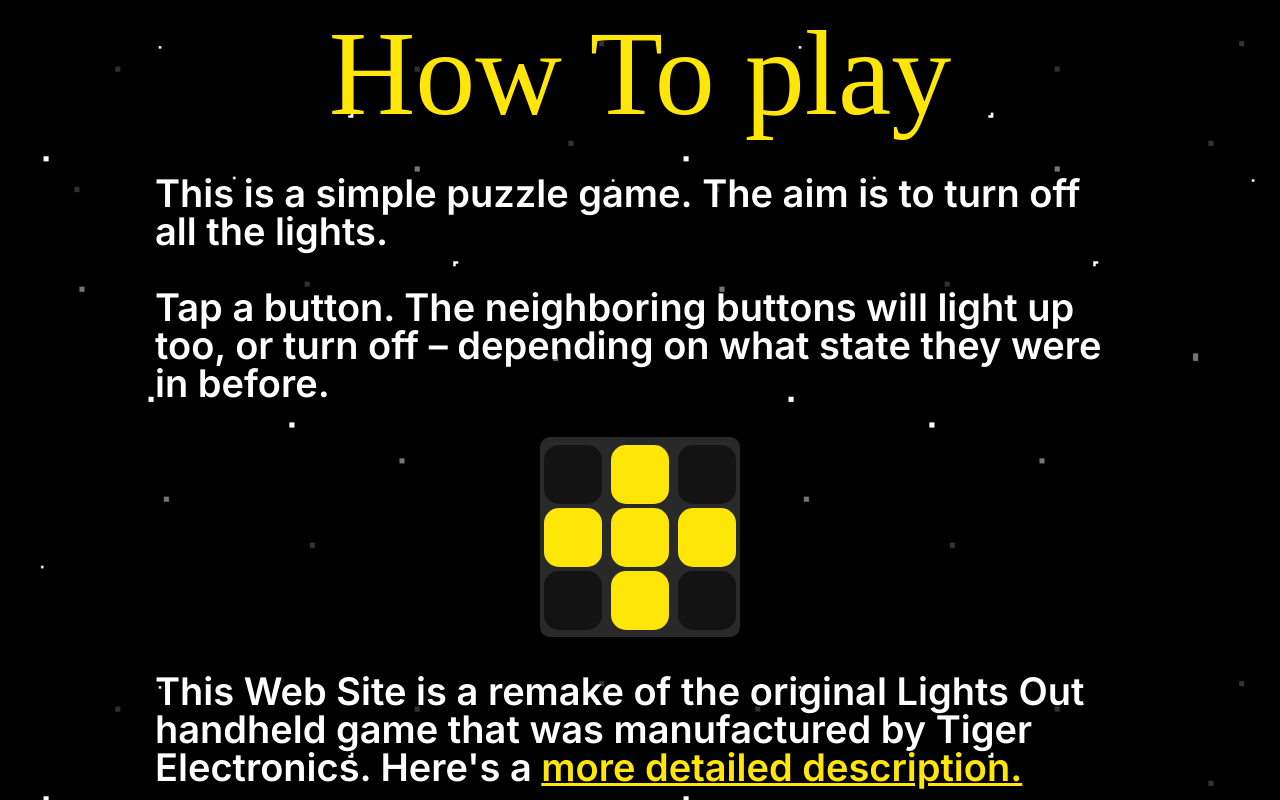
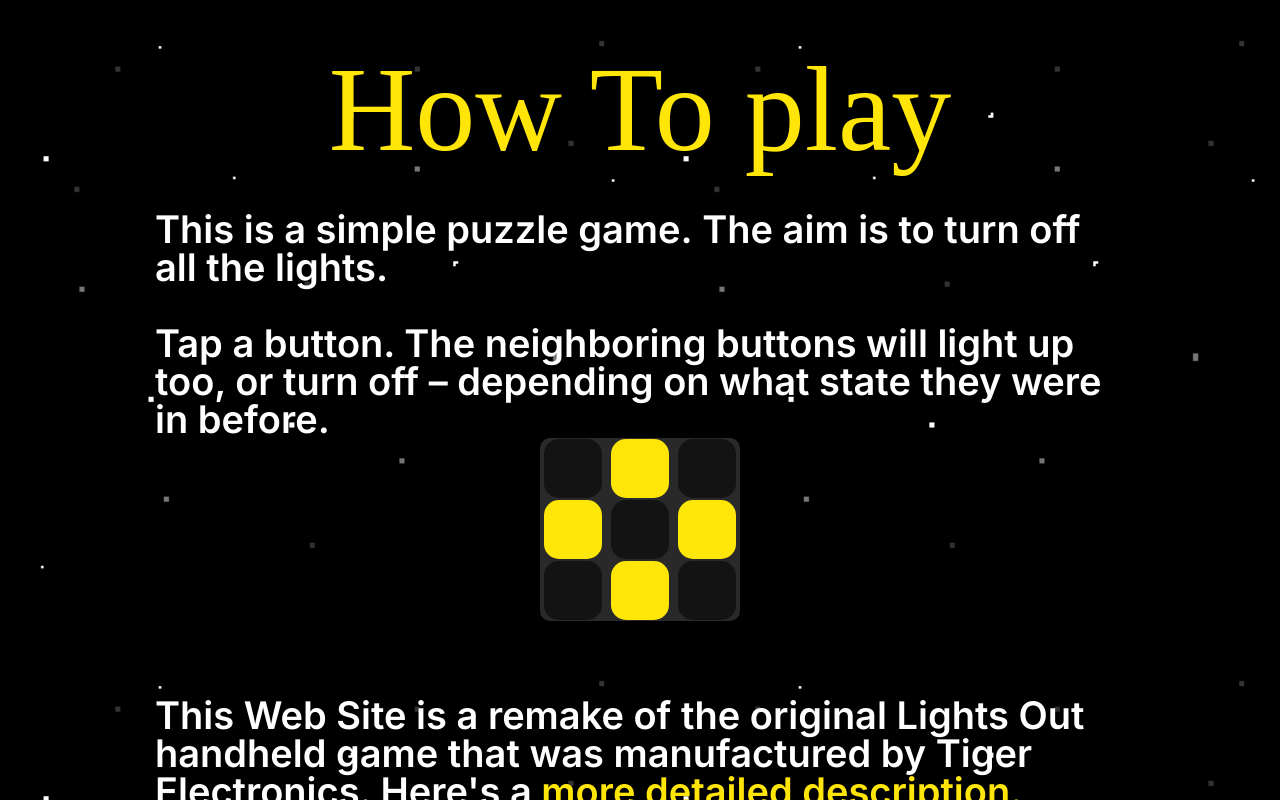
Before and after one commit to weydsonlino/led-logico, a SvelteKit app: page /howToPlay in a window 1280 px wide. Built offline with nearby package versions, Linux system fonts and the light colour scheme; a web font is replaced by a local one.

Commit message:
style fixes on about and how to play pages

```diff
--- a/src/routes/howToPlay/+page.svelte
+++ b/src/routes/howToPlay/+page.svelte
@@ -1,29 +1,42 @@
 <script lang="ts">
-    import'../../style/reset.css'
-    import'../../style/globals.css'
+	import '../../style/reset.css';
+	import '../../style/globals.css';
 </script>
 
-<body>
+<body class="about">
+	<header>
+		<nav class="buttons-bar">
+			<a href="/"><button class="buttons">back</button></a>
+		</nav>
+	</header>
 	<h3 class="tittle">How To play</h3>
-    <div class="container-htp">
+	<div class="container-text">
 		<p class="text">
 			This is a simple puzzle game. The aim is to turn off all the lights.<br /><br />
 
-        Tap a button. The neighboring buttons will light up too, or turn off – depending on what state they were in before.
+			Tap a button. The neighboring buttons will light up too, or turn off – depending on what state
+			they were in before.
 		</p>
 	</div>
 	<div class="box">
-        <button class="rectangle1"></button>
-        <button class="rectangle2"></button>
-        <button class="rectangle3"></button>
-        <button class="rectangle4"></button>
-        <button class="rectangle5"></button>
-        <button class="rectangle6"></button>
-        <button class="rectangle7"></button>
-        <button class="rectangle8"></button>
-        <button class="rectangle9"></button>
+		<button class="rectangle-off"></button>
+		<button class="rectangle-on"></button>
+		<button class="rectangle-off"></button>
+		<button class="rectangle-on"></button>
+		<button class="rectangle-off"></button>
+		<button class="rectangle-on"></button>
+		<button class="rectangle-off"></button>
+		<button class="rectangle-on"></button>
+		<button class="rectangle-off"></button>
 	</div>
+	<div class="container-text htp">
 		<p class="text">
-        This Web Site is a remake of the original Lights Out handheld game that was manufactured by Tiger Electronics. Here's a <a class="link" href="https://en.wikipedia.org/wiki/Lights_Out_(game)"target="_blank">more detailed description.</a>
+			This Web Site is a remake of the original Lights Out handheld game that was manufactured by
+			Tiger Electronics. Here's a <a
+				class="link"
+				href="https://en.wikipedia.org/wiki/Lights_Out_(game)"
+				target="_blank">more detailed description.</a
+			>
 		</p>
+	</div>
 </body>
--- a/src/style/globals.css
+++ b/src/style/globals.css
@@ -14,7 +14,7 @@
 	margin: 0;
 	padding: 0;
 	box-sizing: border-box;
-  }
+}
 
 body {
 	display: flex;
@@ -28,6 +28,9 @@ body {
 	width: 100vw;
 	overflow-x: hidden;
 	color: var(--font-color);
+}
+body.about {
+	height: max-content;
 }
 .nav-home {
 	margin-top: 90px;
@@ -50,7 +53,6 @@ body {
 	align-items: center;
 	margin-top: 50px;
 	gap: 30px;
-
 }
 .buttons {
 	background-color: var(--button-color);
@@ -72,16 +74,21 @@ header {
 	align-items: flex-start;
 	justify-content: flex-start;
 	width: 100vw;
-	margin-top: 40px;
+	margin-bottom: 50px;
 }
 .pages {
 	display: flex;
 	flex-direction: column;
 	align-items: center;
 }
-.container-about {
+.container-text {
 	margin-top: 40px;
+}
+.container-text.about {
 	margin-bottom: 159px;
+}
+.container-text.htp {
+	margin-bottom: 100px;
 }
 .buttons-bar {
 	display: flex;
@@ -104,21 +111,21 @@ header {
 	align-self: center;
 	margin-right: 25px;
 	gap: 15px;
+	margin-bottom: 150px;
 }
 .students-name {
 	display: flex;
 	justify-content: center;
 	color: var(--font-color);
 	font-size: 24px;
-	font-family: var(--font-text)
+	font-family: var(--font-text);
 }
-.container-htp{
+.container-htp {
 	margin-top: 40px;
 	margin-bottom: 35px;
-
 }
-.box{
-    margin-bottom: 35px;
+.box {
+	margin-bottom: 35px;
 	background-color: var(--gray);
 	width: 200px;
 	height: 200px;
@@ -128,83 +135,24 @@ header {
 	flex-wrap: wrap;
 	align-items: center;
 	justify-content: center;
-
 }
 
-.rectangle1{
-	margin: 2px;
+.rectangle-off {
+	margin: 1px;
 	background-color: var(--black);
 	width: 58px;
 	height: 59px;
 	border-radius: 15px;
 	border: none;
 }
-.rectangle2{
-	margin: 2px;
-	background-color:var(--yellow);
-	width: 58px;
-	height: 59px;
-	border-radius: 15px;
-	border: none;
-
-}
-.rectangle3{
-	margin: 2px;
-	background-color: var(--black);
-	width: 58px;
-	height: 59px;
-	border-radius: 15px;
-	border: none;
-}
-.rectangle4{
-	margin: 2px;
+.rectangle-on {
+	margin: 1px;
 	background-color: var(--yellow);
 	width: 58px;
 	height: 59px;
 	border-radius: 15px;
 	border: none;
 }
-.rectangle5{
-	margin: 2px;
-	background-color: var(--yellow);
-	width: 58px;
-	height: 59px;
-	border-radius: 15px;
-	border: none;
-	cursor: pointer;
-}
-.rectangle6{
-	margin: 2px;
-	background-color: var(--yellow);
-	width: 58px;
-	height: 59px;
-	border-radius: 15px;
-	border: none;
-}
-.rectangle7{
-	margin: 2px;
-	background-color: var(--black);
-	width: 58px;
-	height: 59px;
-	border-radius: 15px;
-	border: none;
-}
-.rectangle8{
-	margin: 2px;
-	background-color: var(--yellow);
-	width: 58px;
-	height: 59px;
-	border-radius: 15px;
-	border: none;
-}
-.rectangle9{
-	margin: 2px;
-	background-color: var(--black);
-	width: 58px;
-	height: 59px;
-	border-radius: 15px;
-	border: none;
-}
-.link{
+.link {
 	color: var(--tittle-color);
 }
```
Also changed, not shown: src/routes/about/+page.svelte (+5 -5 lines). Lines whose indentation alone changed are shown as unchanged.
